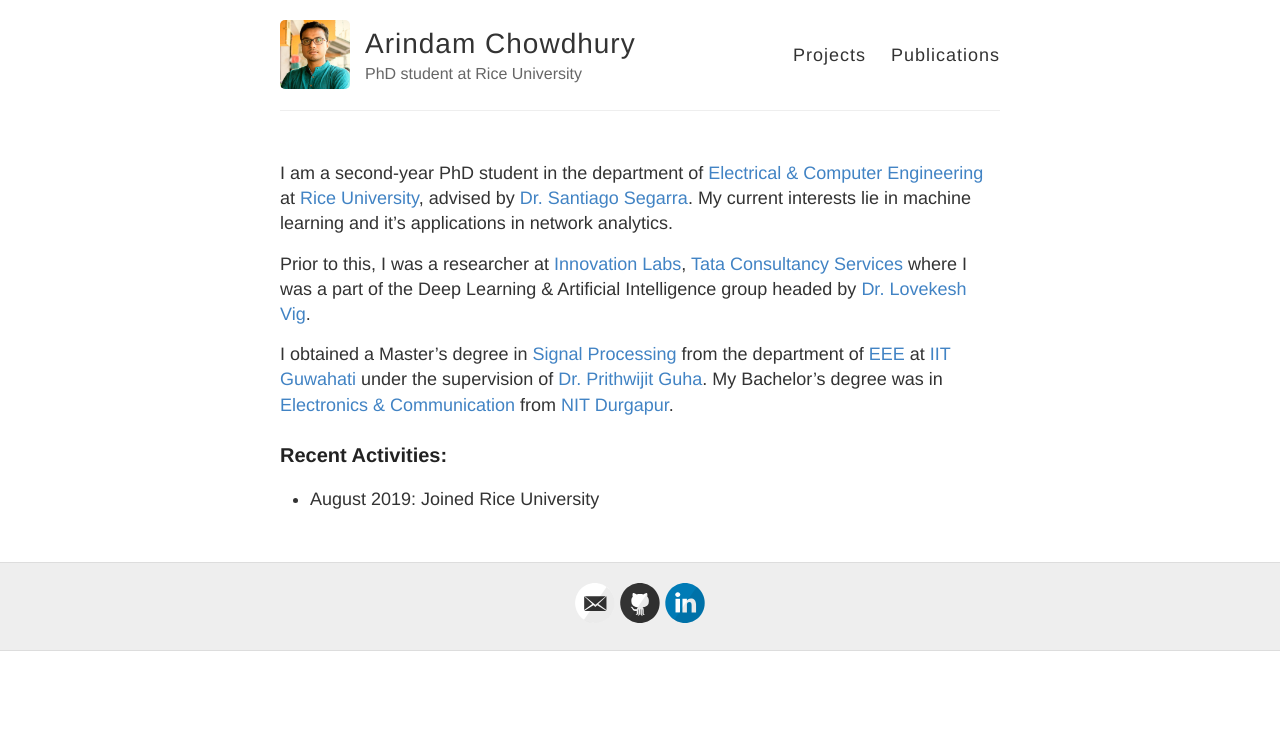
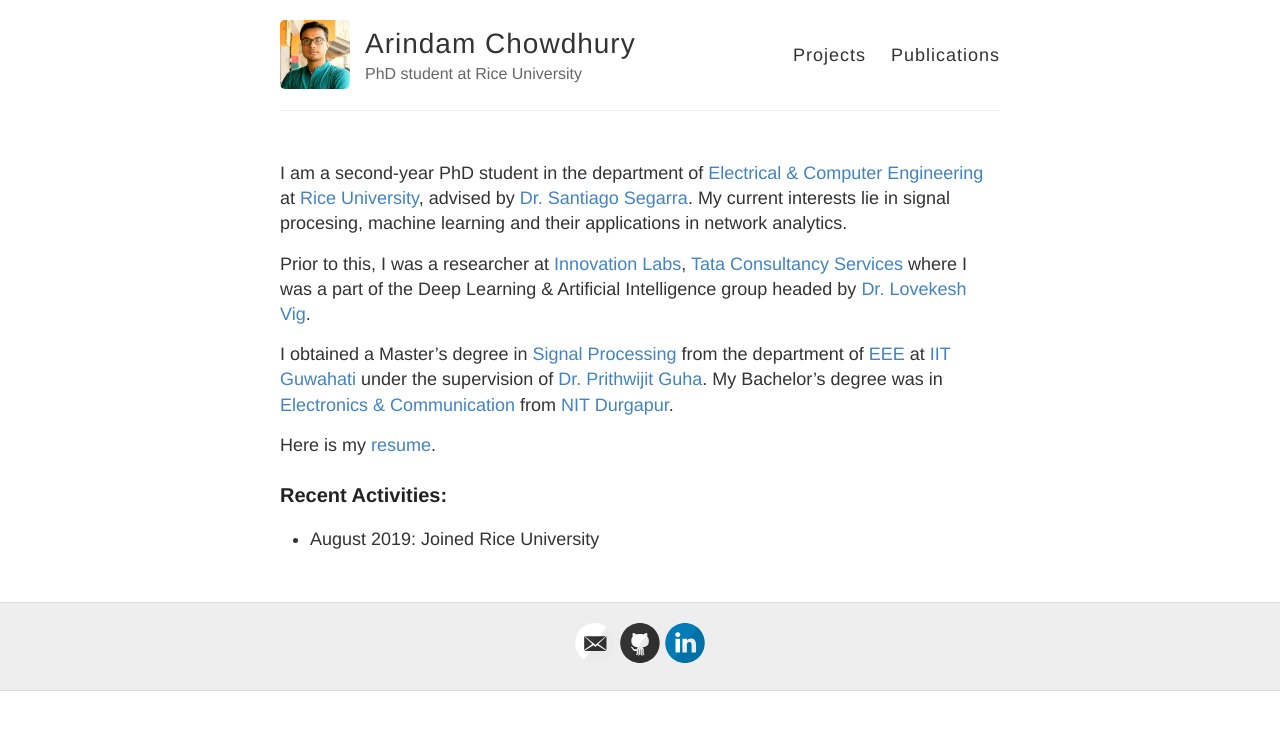
Before and after one commit to ArCho48/ArCho48.github.io, a Jekyll site: the page built from index.md, in a window 1280 px wide. Shown: the top 730 px of the page. Built offline with Jekyll 4.4.1, drawn with Linux system fonts in a browser that asks for light colours.

Commit message:
fifth commit

```diff
--- a/index.md
+++ b/index.md
@@ -3,11 +3,13 @@ layout: page
 published: true
 ---
 
-I am a second-year PhD student in the department of [Electrical & Computer Engineering](https://eceweb.rice.edu/) at [Rice University](https://www.rice.edu/), advised by [Dr. Santiago Segarra](http://segarra.rice.edu/). My current interests lie in machine learning and it's applications in network analytics.
+I am a second-year PhD student in the department of [Electrical & Computer Engineering](https://eceweb.rice.edu/) at [Rice University](https://www.rice.edu/), advised by [Dr. Santiago Segarra](http://segarra.rice.edu/). My current interests lie in signal procesing, machine learning and their applications in network analytics.
 
 Prior to this, I was a researcher at [Innovation Labs](https://www.tcs.com/research-and-innovation), [Tata Consultancy Services](https://www.tcs.com/) where I was a part of the Deep Learning & Artificial Intelligence group headed by [Dr. Lovekesh Vig](https://in.linkedin.com/in/lovekesh-vig-5ba6ba2).
 
 I obtained a Master's degree in [Signal Processing](https://www.iitg.ac.in/eee/mtechSP_course_struct.html) from the department of [EEE](https://www.iitg.ac.in/eee/) at [IIT Guwahati](http://www.iitg.ac.in/) under the supervision of [Dr. Prithwijit Guha](https://www.iitg.ac.in/eee/pguha.html). My Bachelor's degree was in [Electronics & Communication](https://www.nitdgp.ac.in/department/EC) from [NIT Durgapur](https://www.nitdgp.ac.in/).
+
+Here is my [resume](https://archo48.github.io/ac_resume.pdf).
 
 <!--<form action="https://scholar.google.co.in/citations?user=OguKfJIAAAAJ&hl=en">
     <input type="submit" value="Google Scholar" width="100" height="20" />
```
Also changed, not shown: 2 other files.
